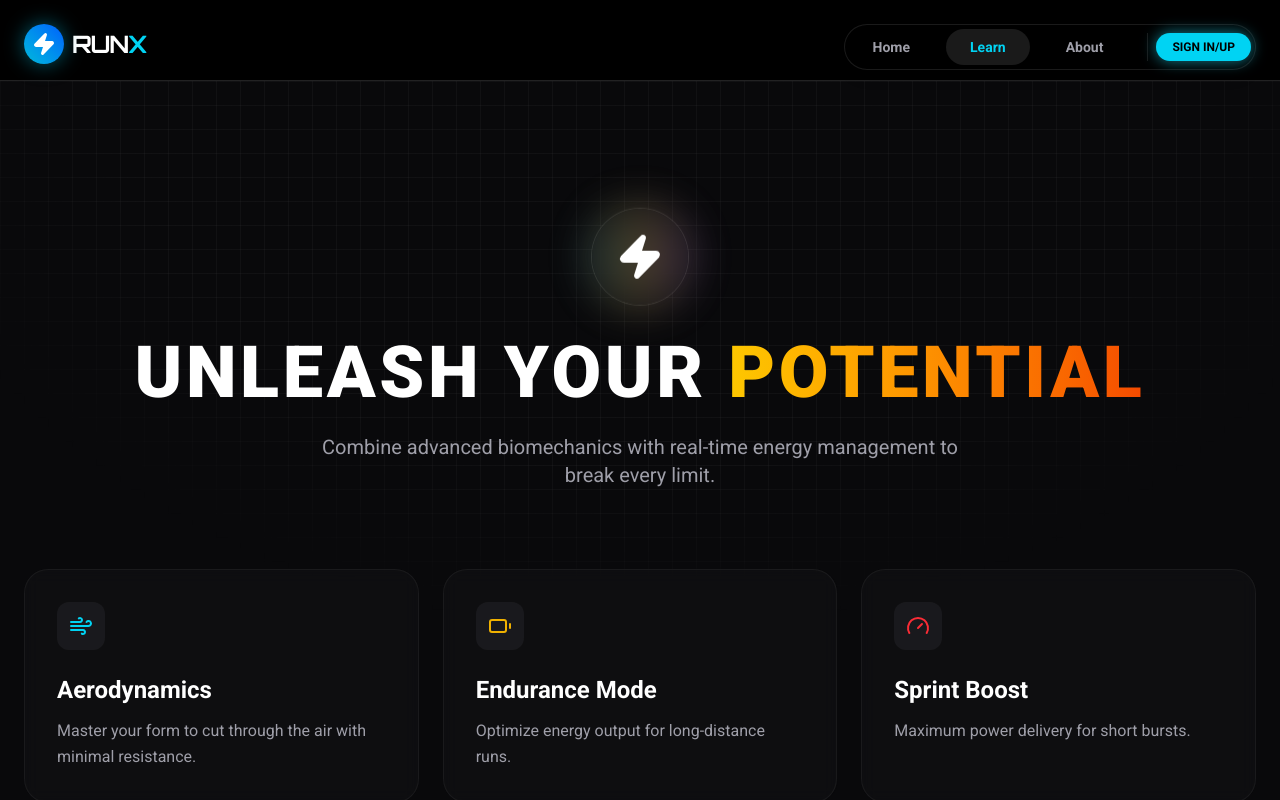
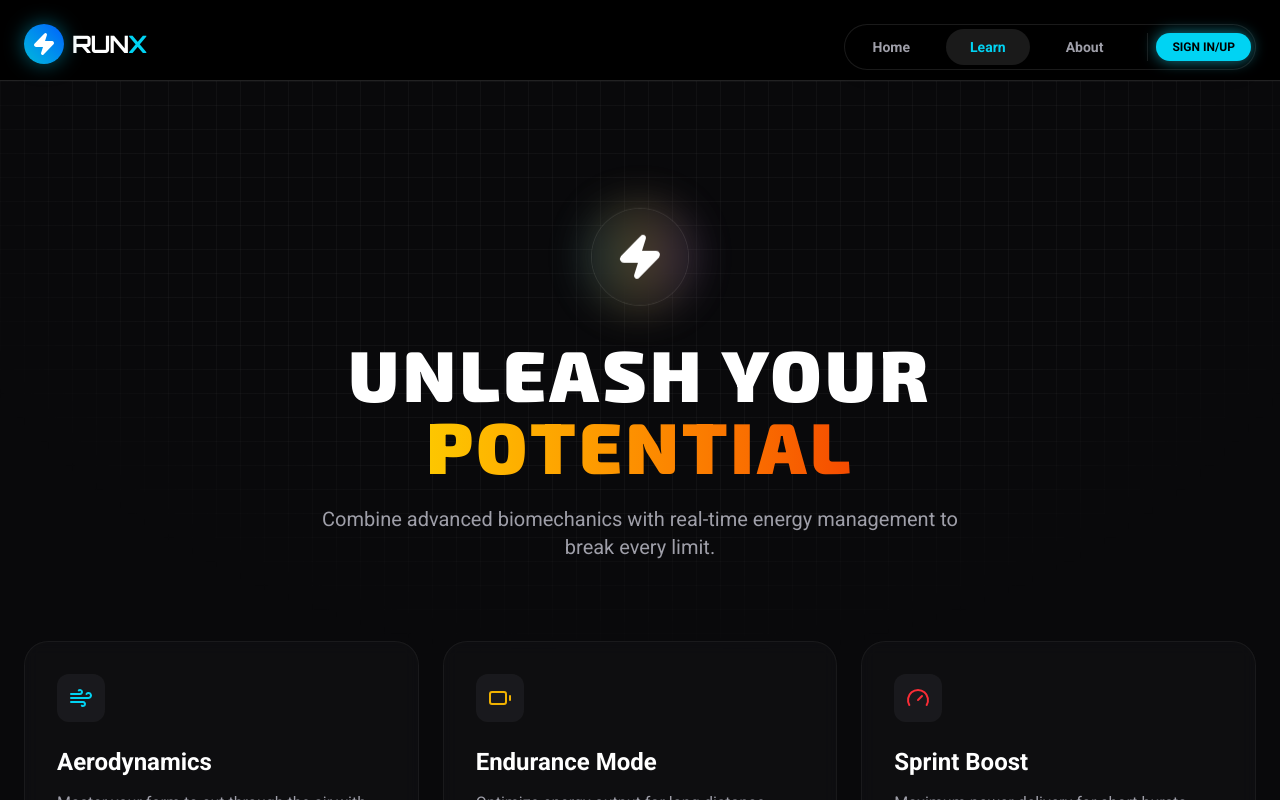
Before and after one commit to BharathAmbati/RunX, a Next.js app: page /learn in a window 1280 px wide. Shown: the top 800 px of the page. Built offline with nearby package versions, Linux system fonts and the light colour scheme; no server answers.

Commit message:
fourth commito

```diff
--- a/app/dashboard/layout.tsx
+++ b/app/dashboard/layout.tsx
@@ -1,6 +1,7 @@
 import { SidebarProvider, SidebarInset, SidebarTrigger } from "@/components/ui/sidebar";
 import { AppSidebar } from "@/components/dashboard/AppSidebar";
 import { Separator } from "@/components/ui/separator";
+import { ThemeToggle } from "@/components/ui/theme-toggle";
 
 export default function DashboardLayout({
     children,
@@ -12,9 +13,12 @@ export default function DashboardLayout({
             <AppSidebar />
             <SidebarInset className="bg-black">
                 {/* Header with trigger */}
-                <header className="flex h-16 shrink-0 items-center gap-2 border-b border-white/10 px-4 md:px-6">
-                    <SidebarTrigger className="-ml-1 text-zinc-400 hover:text-white hover:bg-white/5" />
-                    <Separator orientation="vertical" className="mr-2 h-4 bg-white/10" />
+                <header className="flex h-16 shrink-0 items-center justify-between gap-2 border-b border-white/10 px-4 md:px-6">
+                    <div className="flex items-center gap-2">
+                        <SidebarTrigger className="-ml-1 text-zinc-400 hover:text-white hover:bg-white/5" />
+                        <Separator orientation="vertical" className="mr-2 h-4 bg-white/10" />
+                    </div>
+                    <ThemeToggle />
                 </header>
 
                 {/* Main content */}
--- a/components/LearnSection.tsx
+++ b/components/LearnSection.tsx
@@ -1,6 +1,6 @@
 "use client";
 
-import { motion } from "motion/react";
+import { motion, Variants } from "motion/react";
 import { Activity, Wind, Zap, ArrowRight } from "lucide-react";
 
 const features = [
@@ -21,7 +21,7 @@ const features = [
     },
 ];
 
-const containerVariants = {
+const containerVariants: Variants = {
     hidden: { opacity: 0 },
     visible: {
         opacity: 1,
@@ -31,7 +31,7 @@ const containerVariants = {
     }
 };
 
-const itemVariants = {
+const itemVariants: Variants = {
     hidden: { opacity: 0, y: 30 },
     visible: {
         opacity: 1,
--- a/components/PowerSection.tsx
+++ b/components/PowerSection.tsx
@@ -1,6 +1,6 @@
 "use client";
 
-import { motion, useScroll, useTransform } from "motion/react";
+import { motion, useScroll, useTransform, Variants } from "motion/react";
 import { Zap, Battery, Gauge, Flame, Wind, Activity, ArrowRight } from "lucide-react";
 import { useRef } from "react";
 
@@ -63,11 +63,11 @@ const features = [
         border: "group-hover:border-purple-500/50",
         bg: "group-hover:bg-purple-500/10",
         glow: "from-purple-500",
-        animation: { y: [0, -8, 0], transition: { duration: 0.6, repeat: Infinity, repeatType: "reverse" } } // Energetic bounce
+        animation: { y: [0, -8, 0], transition: { duration: 0.6, repeat: Infinity, repeatType: "reverse" as const } } // Energetic bounce
     }
 ];
 
-const containerVariants = {
+const containerVariants: Variants = {
     hidden: { opacity: 0 },
     visible: {
         opacity: 1,
@@ -77,7 +77,7 @@ const containerVariants = {
     }
 };
 
-const itemVariants = {
+const itemVariants: Variants = {
     hidden: { opacity: 0, y: 30 },
     visible: {
         opacity: 1,
@@ -129,8 +129,8 @@ export default function PowerSection() {
                         <Zap className="w-12 h-12 text-white fill-white relative z-10" />
                     </motion.div>
 
-                    <h2 className="text-5xl md:text-7xl font-black text-white mb-6 tracking-wider">
-                        UNLEASH YOUR <span className="text-transparent bg-clip-text bg-gradient-to-r from-yellow-400 to-orange-600">POTENTIAL</span>
+                    <h2 className="font-exo2 text-5xl md:text-7xl font-black text-white mb-6 tracking-wider">
+                        UNLEASH YOUR <br /> <span className="text-transparent bg-clip-text bg-gradient-to-r from-yellow-400 to-orange-600">POTENTIAL</span>
                     </h2>
 
                     <p className="text-zinc-400 max-w-2xl mx-auto text-xl">
--- a/components/dashboard/AppSidebar.tsx
+++ b/components/dashboard/AppSidebar.tsx
@@ -109,7 +109,7 @@ export function AppSidebar() {
                                         <Zap className="w-5 h-5 text-white fill-current" />
                                     </motion.div>
                                 </motion.div>
-                                <span className="text-xl font-bold tracking-tighter text-white group-hover:text-cyan-400 transition-colors font-orbitron">
+                                <span className="text-xl font-bold tracking-tighter text-white group-hover:text-cyan-400 transition-colors font-orbitron group-data-[collapsible=icon]:hidden">
                                     RUN<span className="text-cyan-400 group-hover:text-white transition-colors">X</span>
                                 </span>
                             </Link>
@@ -151,7 +151,7 @@ export function AppSidebar() {
                                                 >
                                                     <item.icon className={`w-4 h-4 ${isActive ? "fill-current" : ""}`} />
                                                 </motion.div>
-                                                <span className="font-medium">{item.name}</span>
+                                                <span className="font-medium group-data-[collapsible=icon]:hidden">{item.name}</span>
                                             </Link>
                                         </SidebarMenuButton>
                                     </SidebarMenuItem>
@@ -187,13 +187,13 @@ export function AppSidebar() {
                                             <User2 className="w-4 h-4 text-cyan-400" />
                                         </motion.div>
                                     </motion.div>
-                                    <div className="flex flex-col items-start">
+                                    <div className="flex flex-col items-start group-data-[collapsible=icon]:hidden">
                                         <span className="text-sm font-medium text-white">RunnerOne</span>
                                         <span className="text-xs text-zinc-500">runner@runx.com</span>
                                     </div>
                                     <motion.div
                                         whileHover={{ y: -2 }}
-                                        className="ml-auto"
+                                        className="ml-auto group-data-[collapsible=icon]:hidden"
                                     >
                                         <ChevronUp />
                                     </motion.div>
--- /dev/null
+++ b/components/ui/theme-toggle.tsx
@@ -0,0 +1,83 @@
+"use client"
+
+import { useTheme } from "next-themes"
+import { Moon, Sun } from "lucide-react"
+import { cn } from "@/lib/utils"
+import { useEffect, useState } from "react"
+
+interface ThemeToggleProps {
+  className?: string
+}
+
+export function ThemeToggle({ className }: ThemeToggleProps) {
+  const { theme, setTheme, resolvedTheme } = useTheme()
+  const [mounted, setMounted] = useState(false)
+
+  useEffect(() => {
+    setMounted(true)
+  }, [])
+
+  if (!mounted) {
+    return <div className={cn("w-16 h-8 p-1 rounded-full bg-zinc-800", className)} />
+  }
+
+  const isDark = resolvedTheme === "dark" || theme === "dark"
+
+  return (
+    <div
+      className={cn(
+        "flex w-16 h-8 p-1 rounded-full cursor-pointer transition-all duration-300",
+        isDark
+          ? "bg-zinc-950 border border-zinc-800"
+          : "bg-white border border-zinc-200",
+        className
+      )}
+      onClick={() => setTheme(isDark ? "light" : "dark")}
+      role="button"
+      tabIndex={0}
+    >
+      <div className="flex justify-between items-center w-full">
+        <div
+          className={cn(
+            "flex justify-center items-center w-6 h-6 rounded-full transition-transform duration-300",
+            isDark
+              ? "transform translate-x-0 bg-zinc-800"
+              : "transform translate-x-8 bg-gray-200"
+          )}
+        >
+          {isDark ? (
+            <Moon
+              className="w-4 h-4 text-white"
+              strokeWidth={1.5}
+            />
+          ) : (
+            <Sun
+              className="w-4 h-4 text-gray-700"
+              strokeWidth={1.5}
+            />
+          )}
+        </div>
+        <div
+          className={cn(
+            "flex justify-center items-center w-6 h-6 rounded-full transition-transform duration-300",
+            isDark
+              ? "bg-transparent"
+              : "transform -translate-x-8"
+          )}
+        >
+          {isDark ? (
+            <Sun
+              className="w-4 h-4 text-gray-500"
+              strokeWidth={1.5}
+            />
+          ) : (
+            <Moon
+              className="w-4 h-4 text-black"
+              strokeWidth={1.5}
+            />
+          )}
+        </div>
+      </div>
+    </div>
+  )
+}
```
Also changed, not shown: app/globals.css (+9 -13 lines).
